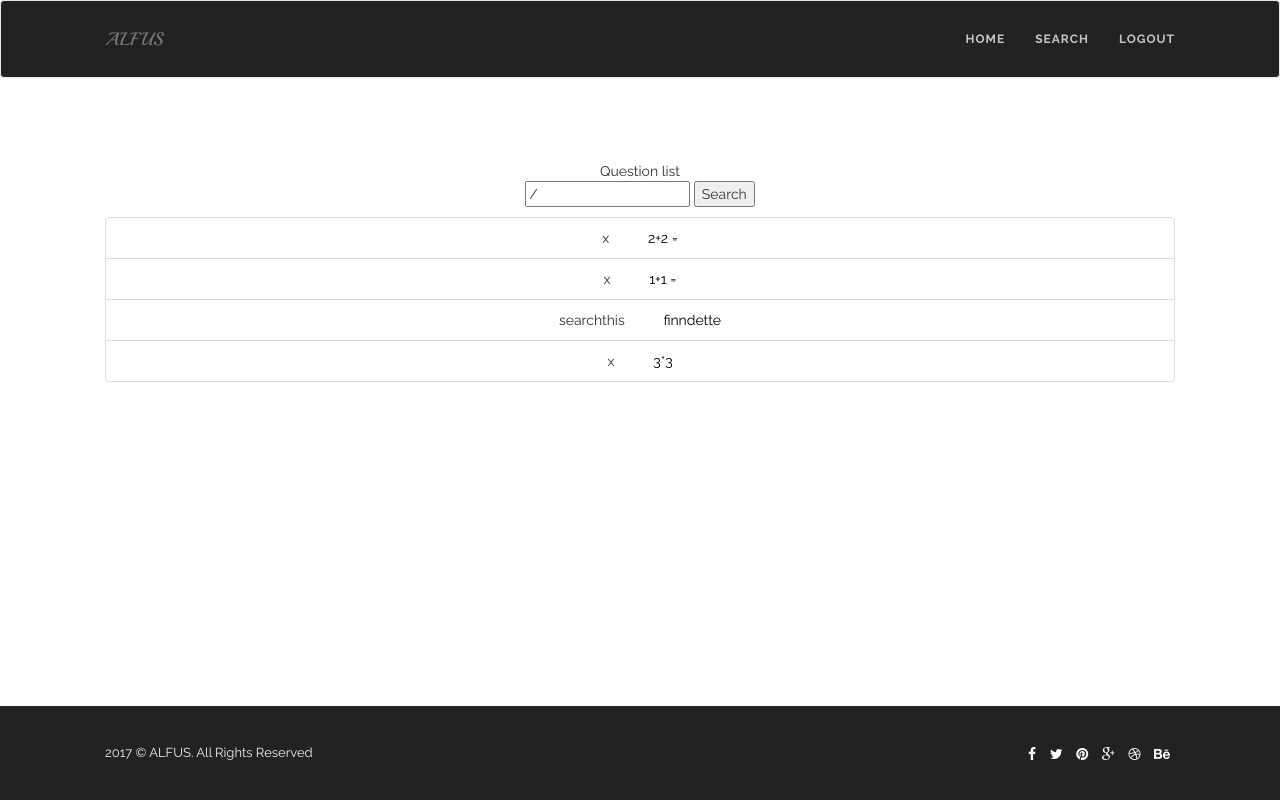
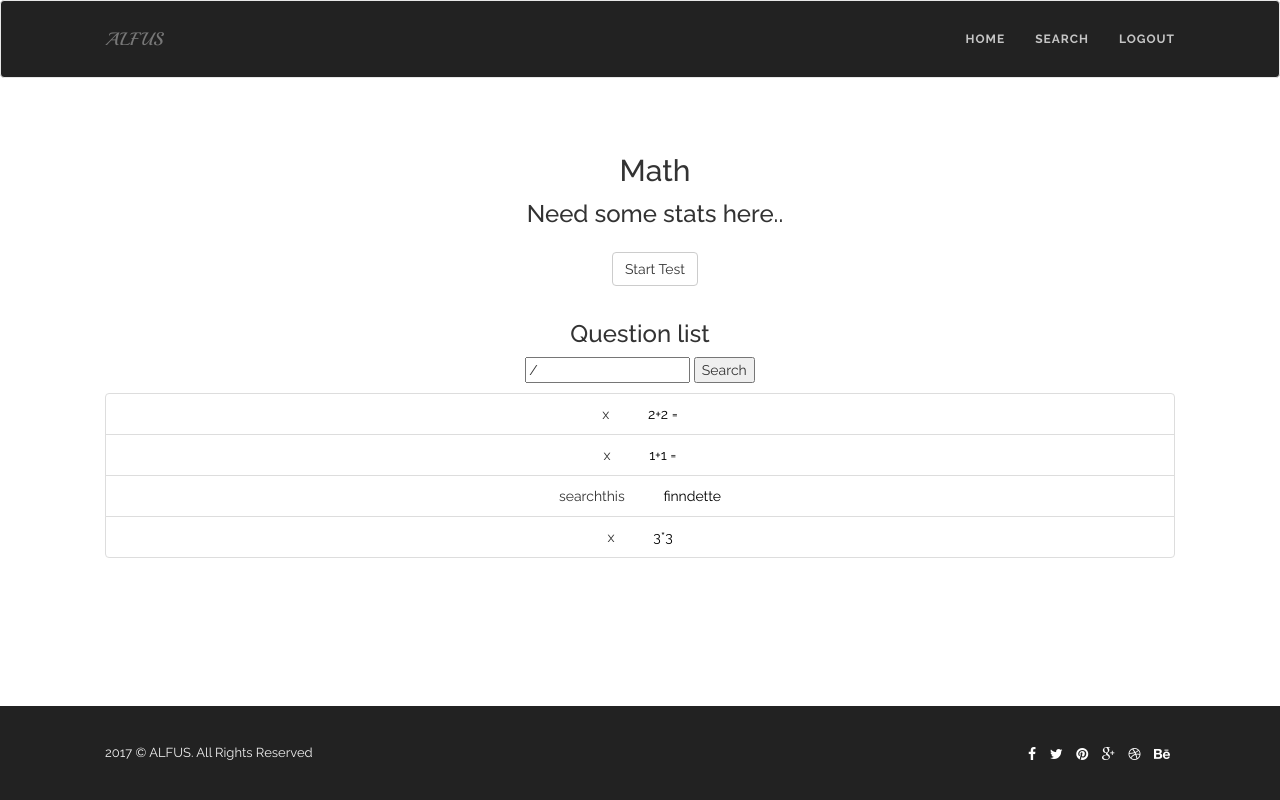
Before and after one commit to yanbek/ALFUS, a Django app: page /questions/1/ in a window 1280 px wide. Run offline with Django 3.2, Linux system fonts and the light colour scheme; a user stored in the database is signed in; data comes from the database, SQL or seed files in the repository; some libraries are stand-ins or nearby versions.

Commit message:
Question index

```diff
--- a/ALFUS/questions/templates/questions/index_questions.html
+++ b/ALFUS/questions/templates/questions/index_questions.html
@@ -2,10 +2,21 @@
 
 {% block content %}
 
-     <h1> Question list</h1>
+
+    <div class="container">
+        <div class="container">
+            <h2> {{ subject_name }} </h2>
+            <h3> Need some stats here..</h3>
+            <a href="{% url 'questions:detail' subject_id question_list.first.id %}" class="btn btn-default"
+               role="button">Start Test</a>
+
+        </div>
+
+
+        <h3> Question list</h3>
 
         <form method='GET' action="{% url 'questions:index_questions' subject_id %}">
-    <input type='text' name='q' placeholder='Search posts' value= {{ request.GET.q }} />
+            <input type='text' name='q' placeholder='Search posts' value={{ request.GET.q }}/>
             <input type='submit' value='Search'/>
         </form>
 
@@ -22,5 +33,5 @@
                 <p>No questions are available.</p>
             {% endif %}
         </div>
-
+    </div>
 {% endblock %}
--- a/ALFUS/questions/views.py
+++ b/ALFUS/questions/views.py
@@ -29,12 +29,13 @@ def index(request):
 @login_required(login_url="/login/")
 def index_questions(request, subject_id):
     question_list = Question.objects.filter(chapter__part_of_id=subject_id)
+    subject_name = Subject.objects.get(pk=subject_id)
 
     question_dict = defaultdict(list)
     for question in question_list:
         question_dict[question.chapter_id].append((question.id, question.difficulty))
     request.session['question_dict'] = question_dict
-    return render(request, 'questions/index_questions.html', {'question_list': question_list, 'subject_id': subject_id})
+    return render(request, 'questions/index_questions.html', {'question_list': question_list, 'subject_id': subject_id, 'subject_name':subject_name})
 
 
 @login_required(login_url="/login/")
```
Lines whose indentation alone changed are shown as unchanged.
